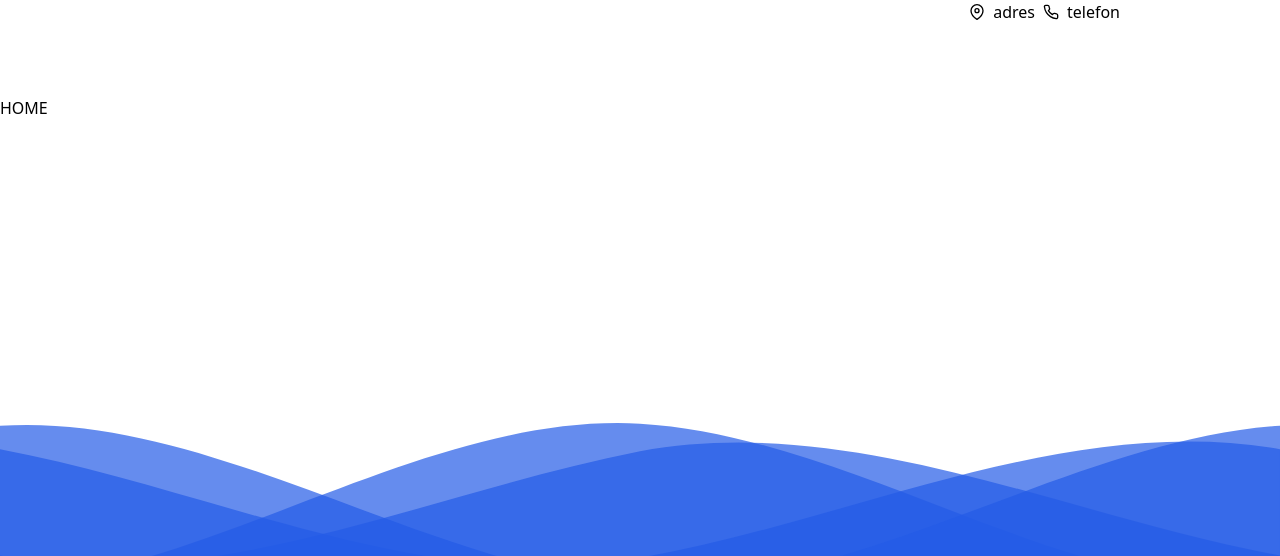
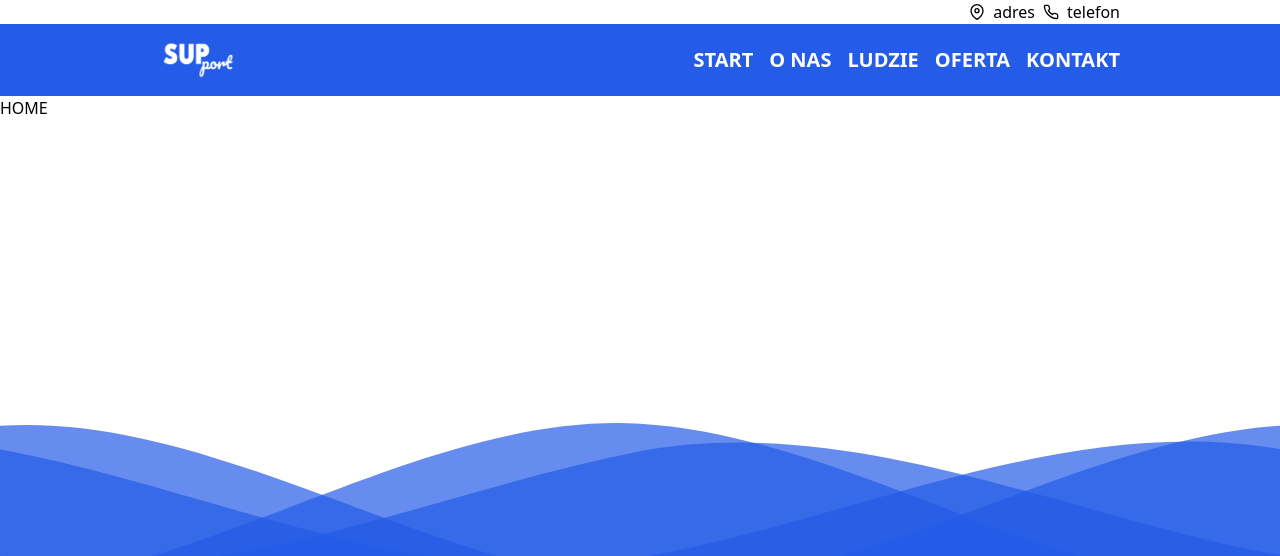
Before and after one commit to michalwieja/support, a Next.js app: page / in a window 1280 px wide. Shown: the top 556 px of the page. Built offline with nearby package versions, Linux system fonts and the light colour scheme.

Commit message:
config 7

```diff
--- /dev/null
+++ b/postcss.config.js
@@ -0,0 +1,6 @@
+module.exports = {
+  plugins: {
+    tailwindcss: {},
+    autoprefixer: {},
+  },
+}
--- a/styles/globals.scss
+++ b/styles/globals.scss
@@ -1,5 +1,3 @@
-@config "./tailwindcss-config.js";
-
 @tailwind base;
 @tailwind components;
 @tailwind utilities;
--- /dev/null
+++ b/tailwind.config.js
@@ -0,0 +1,15 @@
+module.exports = {
+  darkMode: false, // or 'media' or 'class'
+  theme: {
+    extend: {
+      colors: {
+        primary: '#245CE7'
+      }
+    },
+  },
+  plugins: [],
+  content: [
+    './app/**/*.{js,ts,jsx,tsx}',
+    './pages/**/*.{js,ts,jsx,tsx}',
+    './components/**/*.{js,ts,jsx,tsx}']
+};
```
